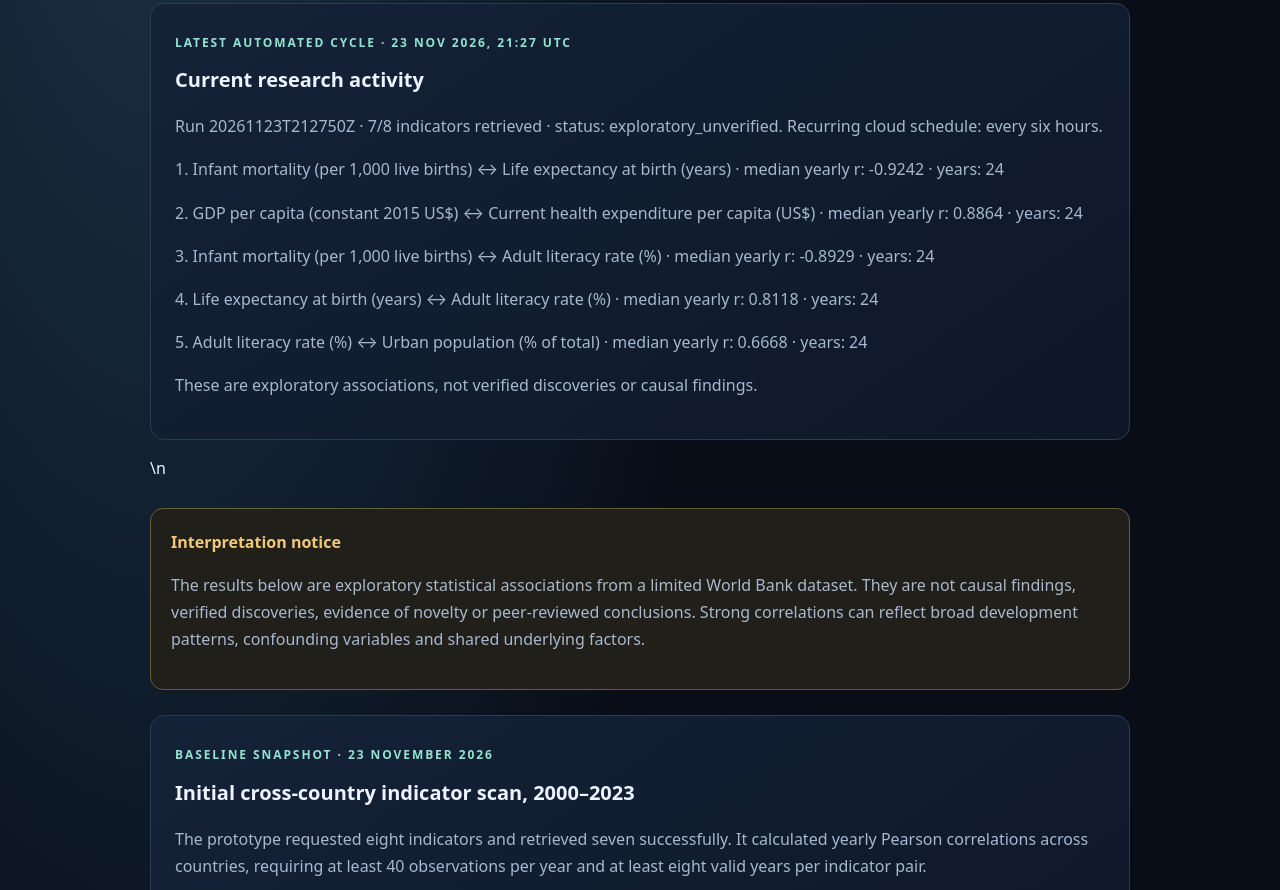
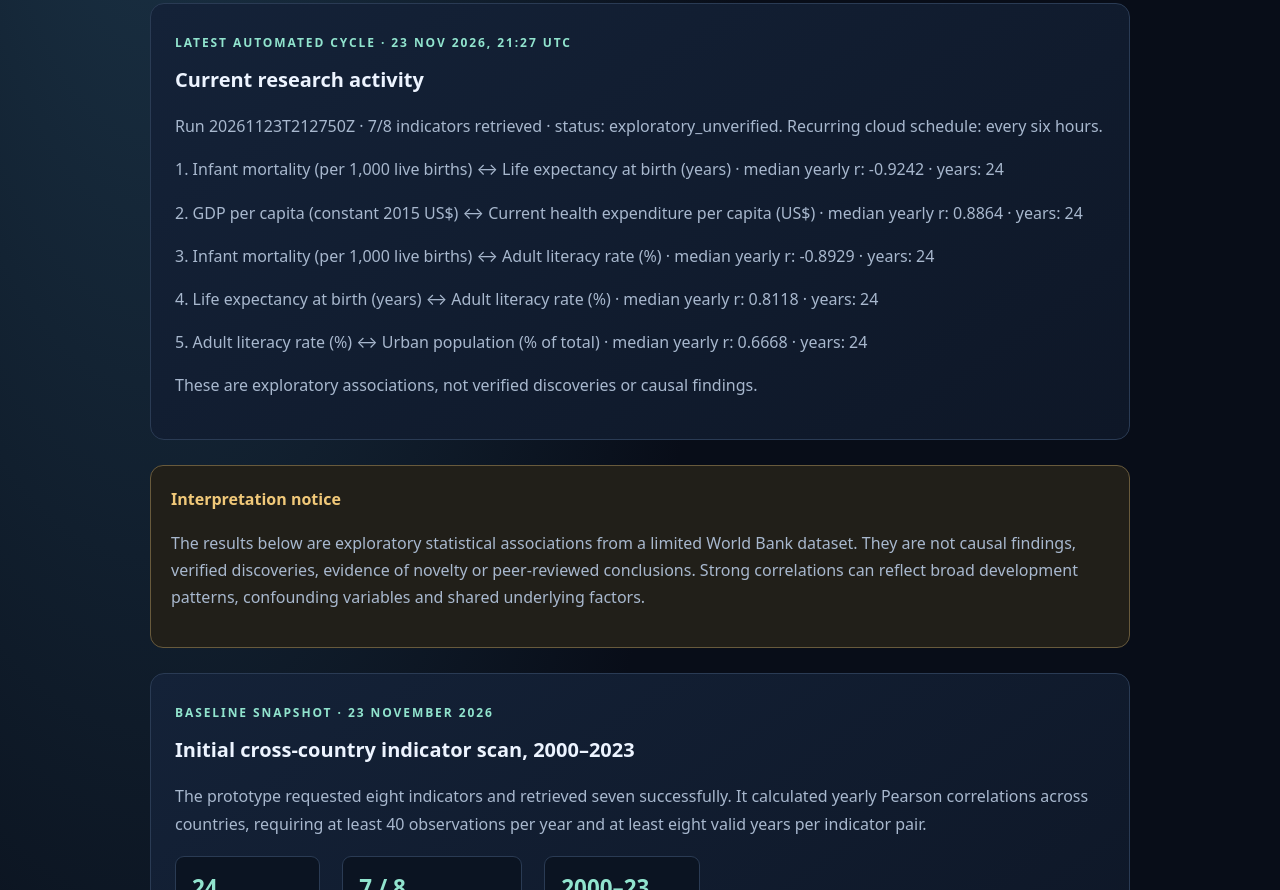
Before and after one commit to Society-X-D/society-x-d.github.io, a plain HTML site: page research.html in a window 1280 px wide. Shown: the part 384-1274 px from the top of the page. Drawn offline with Linux system fonts and the light colour scheme.

Commit message:
Fix research page live section markup

```diff
--- a/research.html
+++ b/research.html
@@ -2,7 +2,8 @@
 <html lang="en"><head><meta charset="utf-8"><meta name="viewport" content="width=device-width,initial-scale=1"><meta name="theme-color" content="#080d18"><title>Research log — SOCIETY-X</title><style>
 :root{color-scheme:dark;--bg:#080d18;--panel:#111c2d;--line:#2a3b54;--text:#edf4ff;--muted:#a8b8ce;--mint:#91e4ce;--gold:#f0c879}*{box-sizing:border-box}body{margin:0;background:radial-gradient(ellipse at 12% 0%,#1c3549 0,transparent 38%),var(--bg);color:var(--text);font:16px/1.7 system-ui,-apple-system,"Segoe UI",sans-serif}.wrap{max-width:980px;width:calc(100% - 40px);margin:auto}.top{border-bottom:1px solid var(--line);padding:20px 0}.nav{display:flex;justify-content:space-between;gap:18px;flex-wrap:wrap}.brand{font-weight:850;letter-spacing:.15em}.brand span,a{color:var(--mint)}a{text-decoration:none}.hero{padding:65px 0 38px}.eyebrow,small{color:var(--mint);letter-spacing:.16em;text-transform:uppercase;font-size:.75rem;font-weight:800}.hero h1{font-size:clamp(2.8rem,7vw,5rem);letter-spacing:-.07em;line-height:1;margin:14px 0}.muted{color:var(--muted)}.notice{border:1px solid #685a3c;background:#211f19;padding:20px;border-radius:13px;margin:25px 0}.notice strong{color:var(--gold)}.item{background:linear-gradient(145deg,#142238,#0e1727);border:1px solid var(--line);border-radius:14px;padding:24px;margin:15px 0}.item h2{font-size:1.25rem;margin:8px 0}.stats{display:flex;gap:22px;flex-wrap:wrap;margin:18px 0}.stat{padding:12px 16px;background:#0b1422;border:1px solid var(--line);border-radius:9px}.stat b{display:block;font-size:1.4rem;color:var(--mint)}.foot{border-top:1px solid var(--line);padding:28px 0;margin-top:55px;color:var(--muted);font-size:.9rem}
 </style></head><body><div class="top"><nav class="wrap nav"><a class="brand" href="./">SOCIETY<span>·</span>X</a><div><a href="./">Home</a>　<a href="./methodology.html">Methodology</a></div></nav></div><main class="wrap"><header class="hero"><div class="eyebrow">Research activity / public record</div><h1>Research log</h1><p class="muted">A public record of SOCIETY-X research activity. The latest machine-readable research cycle is published automatically after each scheduled cloud run.</p></header>
-<section class="item" id="live-cycle"><small>Latest automated cycle · loading record</small><h2>Current research activity</h2><p class="muted" id="live-meta">The latest research record is being retrieved.</p><div id="live-findings" class="muted">Loading candidate signals…</div></section>\n<div class="notice"><strong>Interpretation notice</strong><p class="muted">The results below are exploratory statistical associations from a limited World Bank dataset. They are not causal findings, verified discoveries, evidence of novelty or peer-reviewed conclusions. Strong correlations can reflect broad development patterns, confounding variables and shared underlying factors.</p></div>
+<section class="item" id="live-cycle"><small>Latest automated cycle · loading record</small><h2>Current research activity</h2><p class="muted" id="live-meta">The latest research record is being retrieved.</p><div id="live-findings" class="muted">Loading candidate signals…</div></section>
+<div class="notice"><strong>Interpretation notice</strong><p class="muted">The results below are exploratory statistical associations from a limited World Bank dataset. They are not causal findings, verified discoveries, evidence of novelty or peer-reviewed conclusions. Strong correlations can reflect broad development patterns, confounding variables and shared underlying factors.</p></div>
 <section class="item"><small>Baseline snapshot · 23 November 2026</small><h2>Initial cross-country indicator scan, 2000–2023</h2><p class="muted">The prototype requested eight indicators and retrieved seven successfully. It calculated yearly Pearson correlations across countries, requiring at least 40 observations per year and at least eight valid years per indicator pair.</p><div class="stats"><div class="stat"><b>24</b><span class="muted">years analysed</span></div><div class="stat"><b>7 / 8</b><span class="muted">indicators retrieved</span></div><div class="stat"><b>2000–23</b><span class="muted">coverage period</span></div></div></section>
 <section class="item"><small>Candidate signal 01</small><h2>Infant mortality ↔ life expectancy</h2><p>Strong negative cross-country association in each of the 24 analysed years.</p><div class="stats"><div class="stat"><b>−0.924</b><span class="muted">median yearly r</span></div><div class="stat"><b>244</b><span class="muted">countries per year</span></div></div><p class="muted">This is an expected broad population-health relationship, not a novel discovery. It is useful as a basic consistency check for the pipeline.</p></section>
 <section class="item"><small>Candidate signal 02</small><h2>GDP per capita ↔ health expenditure per capita</h2><p>Strong positive cross-country association across the analysed years.</p><div class="stats"><div class="stat"><b>+0.886</b><span class="muted">median yearly r</span></div><div class="stat"><b>24</b><span class="muted">years analysed</span></div></div><p class="muted">The relationship may reflect income, public capacity, prices, demographics and health-system structure. Correlation alone cannot separate these mechanisms.</p></section>
```
